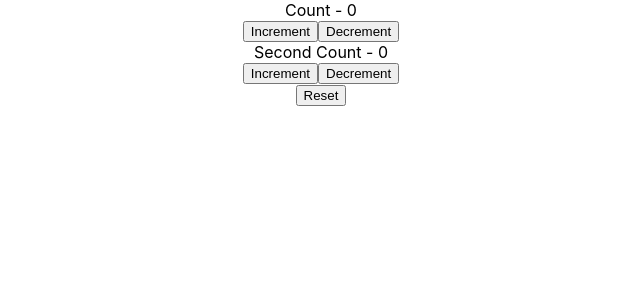
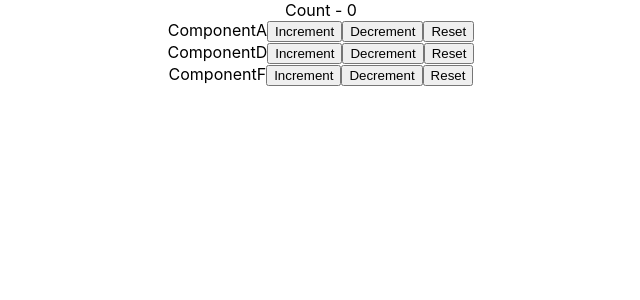
Before and after one commit to Esheta10/state-hook, a React (Create React App) app: page / in a window 1280 px wide. Shown: the top 300 px of the page, without its empty margins (319-959 px from the left). Built offline with nearby package versions, Linux system fonts and the light colour scheme.

Commit message:
useReducer and useContext

```diff
--- a/src/App.js
+++ b/src/App.js
@@ -1,4 +1,4 @@
-import React from "react"
+import React, { useReducer } from "react"
 import './App.css';
 import ClassCounter from './components/ClassCounter';
 import HookCounter from './components/HookCounter';
@@ -13,6 +13,8 @@
 import IntervalClassCounter from "./components/IntervalClassCounter"
 import IntervalHookCounter from './components/IntervalHookCounter';
 import DataFetching from './components/DataFetching';
+import ComponentA from "./components/ComponentA"
+import ComponentB from "./components/ComponentB"
 import ComponentC from "./components/ComponentC"
 import CounterOne from "./components/CounterOne"
 import CounterTwo from "./components/CounterTwo,";
@@ -22,10 +24,26 @@
 export const ChannelContext = React.createContext()
 
 
+export const CountContext = React.createContext()
+const initialState = 0;
+const reducer = (state,action) => {
+  switch(action){
+    case "increment":
+      return state+1
+    case "decrement":
+      return state-1
+    case "reset":
+      return initialState
+    default:
+      return state;
+  }
+}
 function App() {
+  const [count,dispatch] = useReducer(reducer,initialState)
   return (
     <div className="App">
-      {/* <ClickCounter /> */}
+     <CountContext.Provider value={{ countState:count, countDispatch: dispatch}}>
+         {/* <ClickCounter /> */}
       {/* <HookCounter /> */}
       {/* <HookCounterTwo /> */}
       {/* <HookCounterThree /> */}
@@ -45,7 +63,12 @@
       </UserContext.Provider> */}
       {/* <CounterOne /> */}
       {/* <CounterTwo /> */}
-      <CounterThree />
+      {/* <CounterThree /> */}
+      Count - {count}
+      <ComponentA />
+      <ComponentB />
+      <ComponentC />
+     </CountContext.Provider>
     </div>
   );
 }
--- /dev/null
+++ b/src/components/ComponentA.js
@@ -0,0 +1,16 @@
+import React, { useContext } from "react"
+import { CountContext } from "../App"
+
+function ComponentA(){
+    const countContext = useContext(CountContext)
+    return (
+        <div>
+            ComponentA
+            <button onClick={() => countContext.countDispatch("increment")}>Increment</button>
+            <button onClick={() => countContext.countDispatch("decrement")}>Decrement</button>
+            <button onClick={() => countContext.countDispatch("reset")}>Reset</button>
+        </div>
+    )
+}
+
+export default ComponentA;
--- /dev/null
+++ b/src/components/ComponentB.js
@@ -0,0 +1,14 @@
+import React, {useContext} from "react"
+import ComponentD from "./ComponentD"
+
+
+function ComponentB(){
+
+    return (
+        <div>
+            <ComponentD />
+        </div>
+    )
+}
+
+export default ComponentB;
--- a/src/components/ComponentC.js
+++ b/src/components/ComponentC.js
@@ -1,5 +1,6 @@
-import React from "react";
+import React, { useContext} from "react";
 import ComponentE from "./ComponentE";
+import CountContext from "../App"
 
 function ComponentC() {
   return (
--- /dev/null
+++ b/src/components/ComponentD.js
@@ -0,0 +1,17 @@
+import React , { useContext} from "react"
+import { CountContext } from "../App"
+
+
+function ComponentD(){
+    const countContext = useContext(CountContext)
+    return (
+        <div>
+            ComponentD
+            <button onClick={() => countContext.countDispatch("increment")}>Increment</button>
+            <button onClick={() => countContext.countDispatch("decrement")}>Decrement</button>
+            <button onClick={() => countContext.countDispatch("reset")}>Reset</button>
+        </div>
+    )
+}
+
+export default ComponentD;
--- a/src/components/ComponentE.js
+++ b/src/components/ComponentE.js
@@ -1,13 +1,15 @@
 import React, { useContext } from "react"
+import { UserContext, ChannelContext } from "../App";
+
 import ComponentF from "./ComponentF"
-import { UserContext, ChannelContext } from "../App";
 
 function ComponentE(){
     const user = useContext(UserContext)
     const channel = useContext(ChannelContext)
     return (
         <div>
-            {user} - {channel}
+            {/* {user}  {channel} */}
+            <ComponentF />
         </div>
     )
 }
--- a/src/components/ComponentF.js
+++ b/src/components/ComponentF.js
@@ -1,10 +1,12 @@
-import React from "react"
+import React, { useContext } from "react"
 import { UserContext, ChannelContext } from "../App";
+import {CountContext} from '../App'
 
 function ComponentF(){
+    const countContext = useContext(CountContext)
     return (
         <div>
-           <UserContext.Consumer>
+           {/* <UserContext.Consumer>
             {
                 user => (
                     <ChannelContext.Consumer>
@@ -20,7 +22,12 @@
                     </ChannelContext.Consumer>
                 )
             }
-           </UserContext.Consumer>
+           </UserContext.Consumer> */}
+
+            ComponentF
+            <button onClick={() => countContext.countDispatch("increment")}>Increment</button>
+            <button onClick={() => countContext.countDispatch("decrement")}>Decrement</button>
+            <button onClick={() => countContext.countDispatch("reset")}>Reset</button>
         </div>
     )
 }
```
